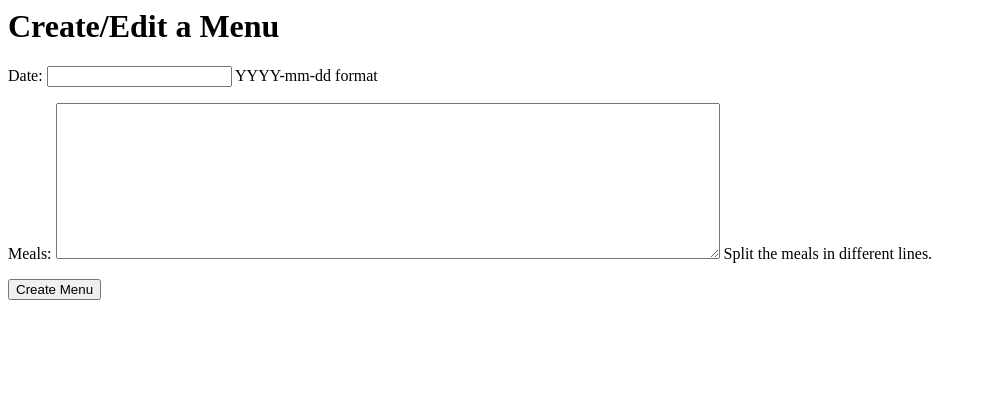
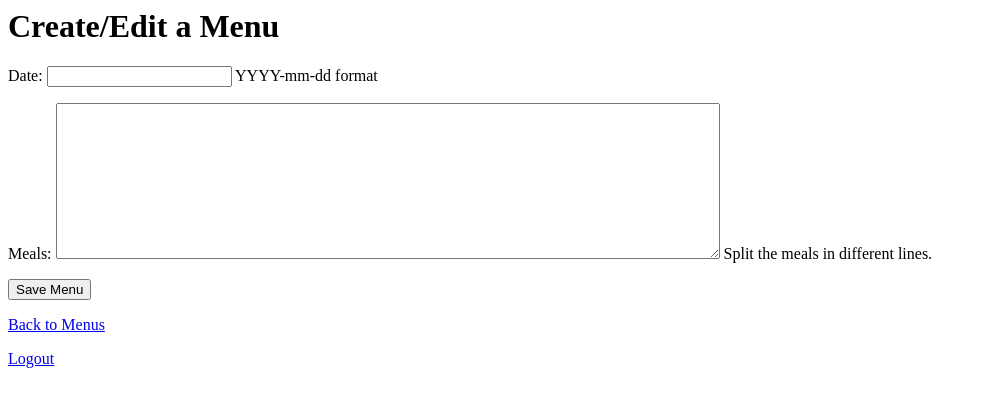
Before and after one commit to mikeiwi/cornershop-backend-test, a Django app: page /menu/create in a window 1280 px wide. Shown: the top 407 px of the page, without its empty margins (0-986 px from the left). Run offline with Django 3.2, Linux system fonts and the light colour scheme; the visitor is signed in with stand-in values (Sample User, id 1); data that the repository does not hold is empty; parts of the project's set-up code (start-up, migrations or seed data) failed here and were passed over.

Commit message:
chore: final touches in templates and UX

```diff
--- a/backend_test/settings.py
+++ b/backend_test/settings.py
@@ -240,6 +240,7 @@ LOGGING = {
 
 LOGIN_REDIRECT_URL = "/"
 LOGOUT_REDIRECT_URL = "/"
+LOGIN_URL = '/login'
 
 # Menu reminder and checkout time for the day are set here, using CLT timezone
 OFFICE_TIME_ZONE = os.getenv("OFFICE_TIME_ZONE", default="Chile/Continental")
--- a/backend_test/urls.py
+++ b/backend_test/urls.py
@@ -15,10 +15,12 @@ Including another URLconf
 """
 from django.contrib.auth import views as auth_views
 from django.urls import include, path
+from django.views.generic import RedirectView
 
 from .utils.healthz import healthz
 
 urlpatterns = [
+    path("", RedirectView.as_view(pattern_name="menu", permanent=False)),
     path("healthz", healthz, name="healthz"),
     path("login", auth_views.LoginView.as_view(), name="login"),
     path("logout", auth_views.LogoutView.as_view(), name="logout"),
--- a/templates/menusystem/mealorder_list.html
+++ b/templates/menusystem/mealorder_list.html
@@ -21,3 +21,6 @@
         {% endif %}
     </span>
 </div>
+
+<p><a href="{% url 'menu' %}">Back to Menus</a></p>
+<p><a href="{% url 'logout' %}">Logout</a></p>
--- a/templates/menusystem/menu_form.html
+++ b/templates/menusystem/menu_form.html
@@ -2,5 +2,7 @@
 <form method="post">
   {% csrf_token %}
   {{ form.as_p }}
-  <input type="submit" value="Create Menu">
+  <input type="submit" value="Save Menu">
 </form>
+<p><a href="{% url 'menu' %}">Back to Menus</a></p>
+<p><a href="{% url 'logout' %}">Logout</a></p>
--- a/templates/menusystem/menu_list.html
+++ b/templates/menusystem/menu_list.html
@@ -1,7 +1,7 @@
 <!-- templates/menusystem/menu_list.html -->
 <h2>Menu</h2>
 {% for menu in menu_list %}
-<p>Menu for:<a href="#">{{ menu.date }} by {{ menu.author.username }}</a></p>
+<p>Menu for: <a href="{% url 'menu_update' menu.id %}">{{ menu.date }}</a> by {{ menu.author.username }} - <a href="{% url 'menu_orders_list' menu.id %}">Check orders</a></p>
 {% endfor %}
 
 <div class="pagination">
@@ -21,3 +21,5 @@
         {% endif %}
     </span>
 </div>
+
+<p><a href="{% url 'logout' %}">Logout</a></p>
```
